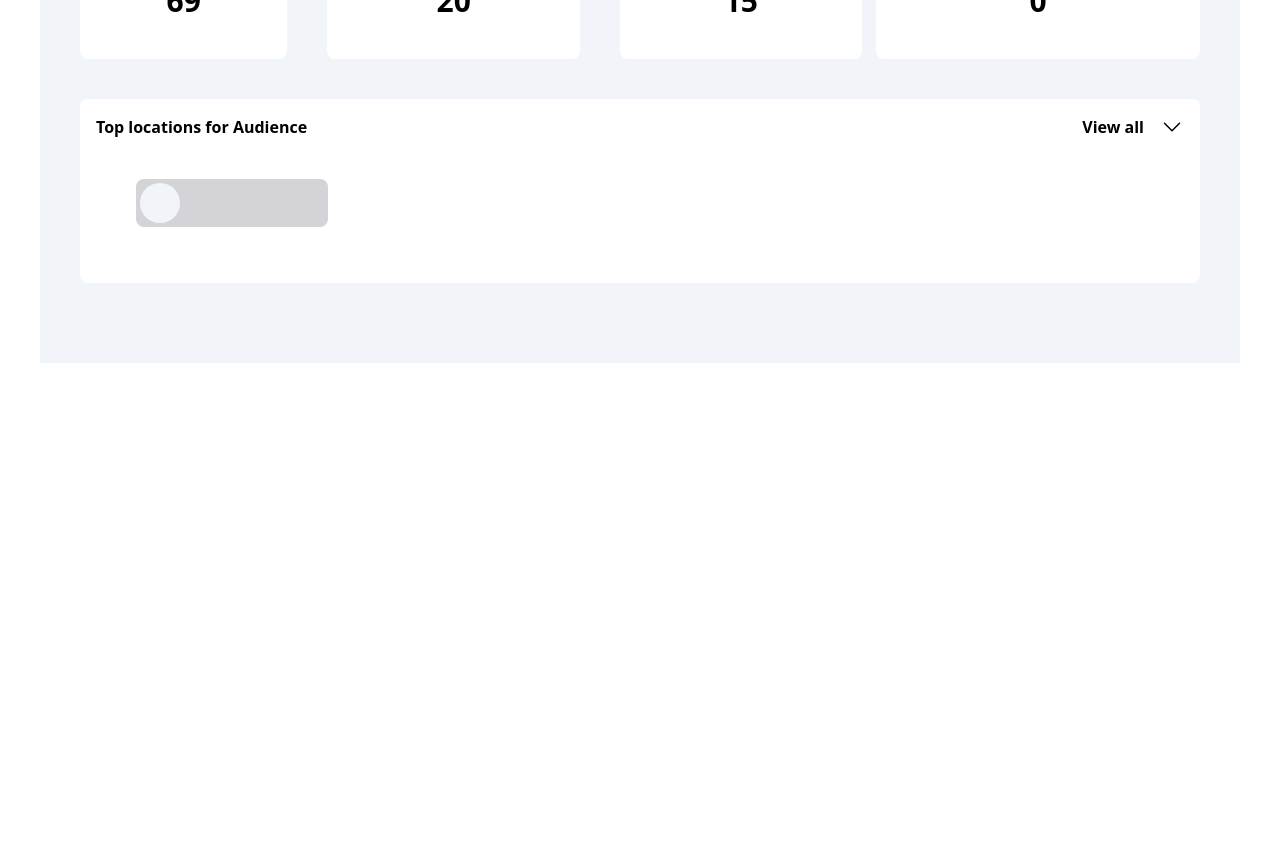
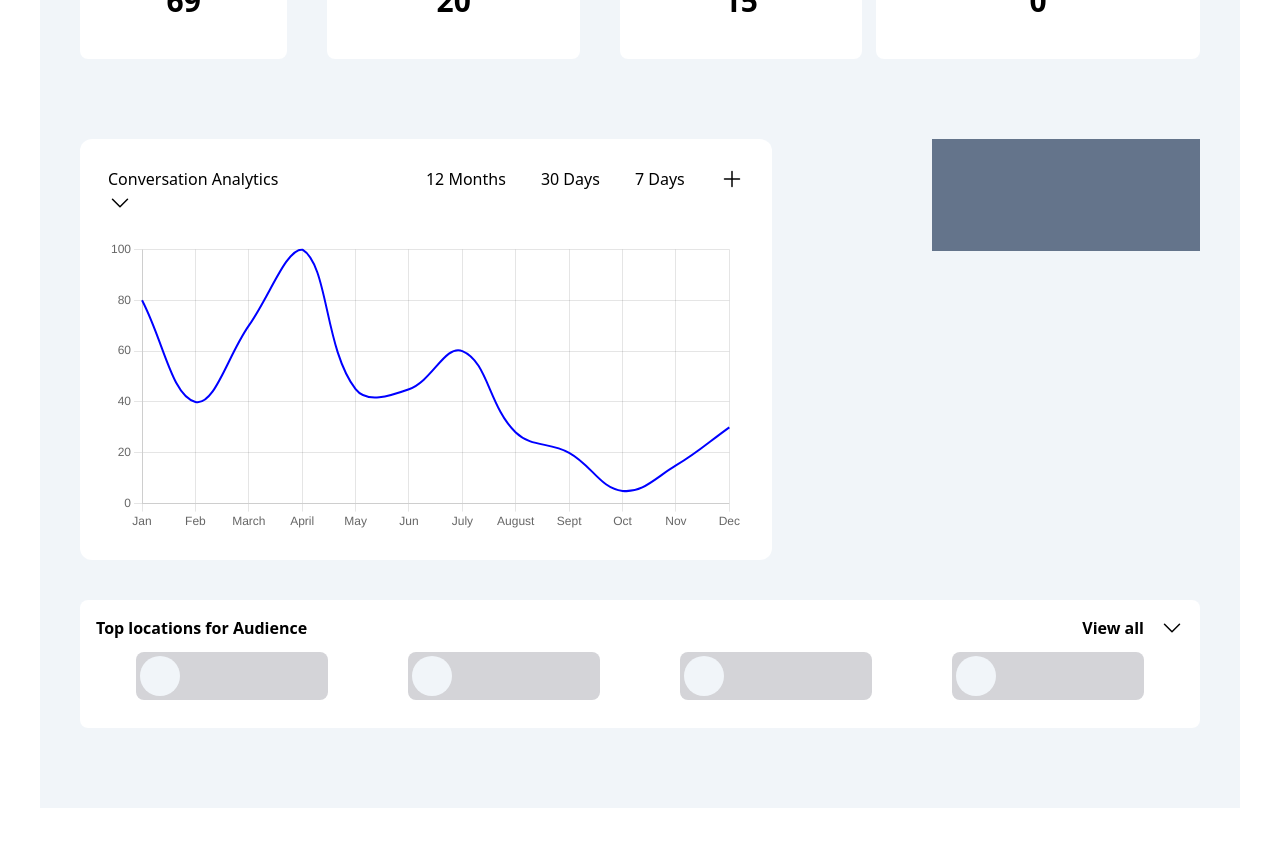
Before and after one commit to Ikendu/linegraph, a React (Vite) app: page / in a window 1280 px wide. Shown: the part 1560-2406 px from the top of the page. Before the commit the page ends 1963 px from the top, so only its background shows below. Built offline with nearby package versions, Linux system fonts and the light colour scheme.

Commit message:
flow grah

```diff
--- a/src/assets/Icons.jsx
+++ b/src/assets/Icons.jsx
@@ -28,3 +28,16 @@ export const DownIcon = () => (
     <path strokeLinecap='round' strokeLinejoin='round' d='m19.5 8.25-7.5 7.5-7.5-7.5' />
   </svg>
 )
+
+export const PlusIcon = () => (
+  <svg
+    xmlns='http://www.w3.org/2000/svg'
+    fill='none'
+    viewBox='0 0 24 24'
+    strokeWidth={1.5}
+    stroke='currentColor'
+    className='w-6 h-6'
+  >
+    <path strokeLinecap='round' strokeLinejoin='round' d='M12 4.5v15m7.5-7.5h-15' />
+  </svg>
+)
--- a/src/components/AnalyticPage.jsx
+++ b/src/components/AnalyticPage.jsx
@@ -1,6 +1,21 @@
+import { useState } from 'react'
 import { DownIcon } from '../assets/Icons'
+import { Data2 } from './Data2'
+import FinalChart from './FinalChart'
+const AnalyticPage = () => {
+  const [chartData, setChartData] = useState({
+    labels: Data2.map((data) => data.month),
+    datasets: [
+      {
+        label: 'Users Gained ',
+        data: Data2.map((data) => data.visitors),
+        backgroundColor: ['white', 'white', 'white', 'white', 'white'],
+        borderColor: 'blue',
+        borderWidth: 2,
+      },
+    ],
+  })
 
-const AnalyticPage = () => {
   return (
     <div className='bg-white'>
       <div className=' p-10 pb-7 text-xl font-semibold'>Analytics</div>
@@ -33,6 +48,13 @@ const AnalyticPage = () => {
             <h3 className=' text-center font-bold text-3xl'>0</h3>
           </div>
         </div>
+        <div className='flex justify-between mt-20 gap-40 gap-36 '>
+          <div className='w-full bg-white rounded-xl p-7'>
+            <FinalChart chartData={chartData} />
+          </div>
+
+          <div className=' h-28 w-100 w-96 p p-12 bg-slate-500 '></div>
+        </div>
         <div className='p-4 bg-white  my-10 rounded-lg '>
           <div className='flex justify-between'>
             <h3 className=' font-bold'>Top locations for Audience</h3>
@@ -40,7 +62,17 @@ const AnalyticPage = () => {
               View all <DownIcon />
             </h3>
           </div>
-          <div className='p-10'>
+
+          <div className='px-10 py-3 flex justify-between'>
+            <div className='w-48  h-12 rounded-lg bg-zinc-300 p-1'>
+              <div className='w-10 h-10 bg-slate-100 rounded-full'></div>
+            </div>
+            <div className='w-48  h-12 rounded-lg bg-zinc-300 p-1'>
+              <div className='w-10 h-10 bg-slate-100 rounded-full'></div>
+            </div>
+            <div className='w-48  h-12 rounded-lg bg-zinc-300 p-1'>
+              <div className='w-10 h-10 bg-slate-100 rounded-full'></div>
+            </div>
             <div className='w-48  h-12 rounded-lg bg-zinc-300 p-1'>
               <div className='w-10 h-10 bg-slate-100 rounded-full'></div>
             </div>
--- /dev/null
+++ b/src/components/Data2.js
@@ -0,0 +1,62 @@
+export const Data2 = [
+  {
+    id: 1,
+    month: `Jan`,
+    visitors: 80,
+  },
+  {
+    id: 2,
+    month: `Feb`,
+    visitors: 40,
+  },
+  {
+    id: 3,
+    month: `March`,
+    visitors: 70,
+  },
+  {
+    id: 4,
+    month: `April`,
+    visitors: 100,
+  },
+  {
+    id: 5,
+    month: `May`,
+    visitors: 45,
+  },
+  {
+    id: 6,
+    month: `Jun`,
+    visitors: 45,
+  },
+  {
+    id: 7,
+    month: `July`,
+    visitors: 60,
+  },
+  {
+    id: 8,
+    month: `August`,
+    visitors: 28,
+  },
+  {
+    id: 9,
+    month: `Sept`,
+    visitors: 20,
+  },
+  {
+    id: 10,
+    month: `Oct`,
+    visitors: 5,
+  },
+  {
+    id: 11,
+    month: `Nov`,
+    visitors: 15,
+  },
+  {
+    id: 12,
+    month: `Dec`,
+    visitors: 30,
+  },
+]
--- /dev/null
+++ b/src/components/FinalChart.jsx
@@ -0,0 +1,45 @@
+import { Line } from 'react-chartjs-2'
+import { DownIcon, PlusIcon } from '../assets/Icons'
+
+const FinalChart = ({ chartData }) => {
+  return (
+    <div>
+      <div className='grid grid-cols-2 '>
+        <p className=''>
+          Conversation Analytics <DownIcon />
+        </p>
+        <div className='flex justify-between'>
+          <span>12 Months</span>
+          <span>30 Days</span>
+          <span>7 Days</span>
+          <span>
+            <PlusIcon />
+          </span>{' '}
+        </div>
+      </div>
+      <Line
+        data={chartData}
+        options={{
+          tension: 0.4,
+          pointRadius: 0,
+          plugins: {
+            title: {
+              display: true,
+            },
+            legend: {
+              display: false,
+            },
+          },
+          scales: {
+            y: {
+              ticks: {
+                maxTicksLimit: 8,
+              },
+            },
+          },
+        }}
+      />
+    </div>
+  )
+}
+export default FinalChart
```
